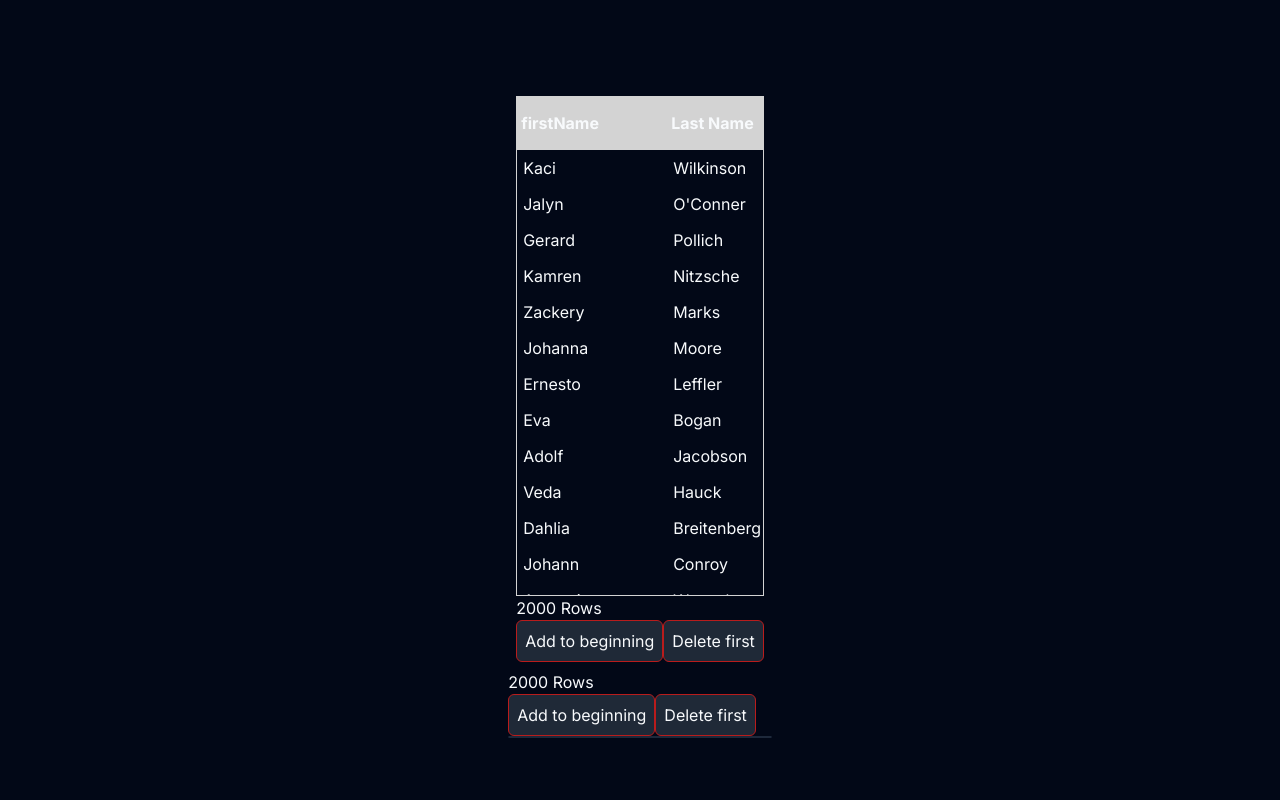
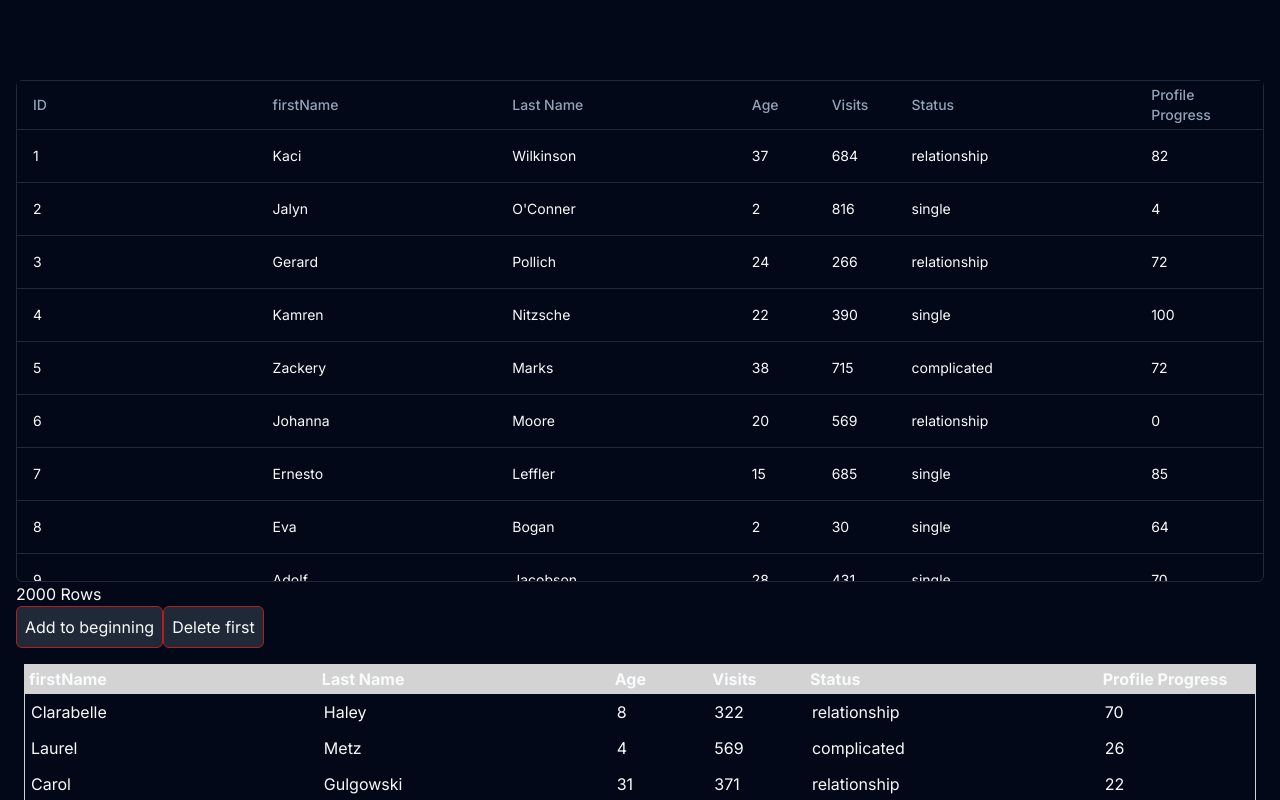
Before and after one commit to shipurjan/shadcnui-virtualized-data-table, a Next.js app: page / in a window 1280 px wide. Shown: the top 800 px of the page. Built offline with nearby package versions, Linux system fonts and the light colour scheme.

Commit message:
working virtualized table

```diff
--- a/src/app/globals.css
+++ b/src/app/globals.css
@@ -74,6 +74,6 @@
     @apply bg-background text-foreground;
   }
   button {
-  @apply p-2 bg-gray-800 border border-red-700 rounded-md;
+    @apply p-2 bg-gray-800 border border-red-700 rounded-md;
   }
 }
--- a/src/app/page.tsx
+++ b/src/app/page.tsx
@@ -12,9 +12,9 @@ const ShadcnDemo = dynamic(() => import("../components/LongListDemo/Shadcn"), {
 
 export default function Home() {
   return (
-    <div>
+    <div className="w-full">
+      <ShadcnDemo />
       <LongListDemo />
-      <ShadcnDemo />
     </div>
   );
 }
--- a/src/components/LongListDemo/Shadcn.tsx
+++ b/src/components/LongListDemo/Shadcn.tsx
@@ -11,6 +11,8 @@ const ShadcnDemo = ({ ...props }: ShadcnDemoProps) => {
 
   return (
     <div>
+      <DataTable columns={columns} data={data} height="500px" />
+
       <div>
         <div>{data.length} Rows</div>
         <button
@@ -28,7 +30,6 @@ const ShadcnDemo = ({ ...props }: ShadcnDemoProps) => {
           Delete first
         </button>
       </div>
-      <DataTable columns={columns} data={data} />
     </div>
   );
 };
--- a/src/components/data-table/DataTable.tsx
+++ b/src/components/data-table/DataTable.tsx
@@ -2,7 +2,6 @@
 
 import {
   ColumnDef,
-  OnChangeFn,
   SortingState,
   flexRender,
   getCoreRowModel,
@@ -10,25 +9,20 @@ import {
   useReactTable,
 } from "@tanstack/react-table";
 
-import {
-  Table,
-  TableBody,
-  TableCell,
-  TableHead,
-  TableHeader,
-  TableRow,
-} from "@/components/ui/table";
+import { Table, TableCell, TableHead, TableRow } from "@/components/ui/table";
 import { useState } from "react";
 import { TableVirtuoso } from "react-virtuoso";
 
 interface DataTableProps<TData, TValue> {
   columns: ColumnDef<TData, TValue>[];
   data: TData[];
+  height: string;
 }
 
 export function DataTable<TData, TValue>({
   columns,
   data,
+  height,
 }: DataTableProps<TData, TValue>) {
   const [sorting, setSorting] = useState<SortingState>([]);
   const table = useReactTable({
@@ -47,10 +41,22 @@ export function DataTable<TData, TValue>({
   return (
     <div className="rounded-md border">
       <TableVirtuoso
+        style={{ height }}
         totalCount={rows.length}
         components={{
           Table: ({ style, ...props }) => {
-            return <Table style={style} {...props} />;
+            return (
+              <Table
+                style={{
+                  width: "100%",
+                  tableLayout: "fixed",
+                  borderCollapse: "collapse",
+                  borderSpacing: 0,
+                  ...style,
+                }}
+                {...props}
+              />
+            );
           },
           TableRow: (props) => {
             const index = props["data-index"];
@@ -73,13 +79,20 @@ export function DataTable<TData, TValue>({
         }}
         fixedHeaderContent={() =>
           table.getHeaderGroups().map((headerGroup) => (
-            <TableRow key={headerGroup.id}>
+            // Change header background color to non-transparent
+            <TableRow className="bg-card hover:bg-muted" key={headerGroup.id}>
               {headerGroup.headers.map((header) => {
                 return (
-                  <TableHead key={header.id}>
-                    {header.isPlaceholder ? null : header.isPlaceholder ? null : (
-                      // eslint-disable-next-line jsx-a11y/click-events-have-key-events
+                  <TableHead
+                    key={header.id}
+                    colSpan={header.colSpan}
+                    style={{
+                      width: header.getSize(),
+                    }}
+                  >
+                    {header.isPlaceholder ? null : (
                       <div
+                        className="flex items-center"
                         {...{
                           style: header.column.getCanSort()
                             ? { cursor: "pointer", userSelect: "none" }
@@ -94,10 +107,16 @@ export function DataTable<TData, TValue>({
                         {(() => {
                           const isSorted = header.column.getIsSorted();
                           if (isSorted === false) return null;
-                          return {
-                            asc: " 🔼",
-                            desc: " 🔽",
-                          }[isSorted];
+                          return (
+                            <div>
+                              {
+                                {
+                                  asc: "↑",
+                                  desc: "↓",
+                                }[isSorted]
+                              }
+                            </div>
+                          );
                         })()}
                       </div>
                     )}
@@ -111,46 +130,3 @@ export function DataTable<TData, TValue>({
     </div>
   );
 }
-
-//   <Table>
-//     <TableHeader>
-//       {table.getHeaderGroups().map((headerGroup) => (
-//         <TableRow key={headerGroup.id}>
-//           {headerGroup.headers.map((header) => {
-//             return (
-//               <TableHead key={header.id}>
-//                 {header.isPlaceholder
-//                   ? null
-//                   : flexRender(
-//                       header.column.columnDef.header,
-//                       header.getContext(),
-//                     )}
-//               </TableHead>
-//             );
-//           })}
-//         </TableRow>
-//       ))}
-//     </TableHeader>
-//     <TableBody>
-//       {table.getRowModel().rows?.length ? (
-//         table.getRowModel().rows.map((row) => (
-//           <TableRow
-//             key={row.id}
-//             data-state={row.getIsSelected() && "selected"}
-//           >
-//             {row.getVisibleCells().map((cell) => (
-//               <TableCell key={cell.id}>
-//                 {flexRender(cell.column.columnDef.cell, cell.getContext())}
-//               </TableCell>
-//             ))}
-//           </TableRow>
-//         ))
-//       ) : (
-//         <TableRow>
-//           <TableCell colSpan={columns.length} className="h-24 text-center">
-//             No results.
-//           </TableCell>
-//         </TableRow>
-//       )}
-//     </TableBody>
-//   </Table>
--- a/src/components/data-table/columns.tsx
+++ b/src/components/data-table/columns.tsx
@@ -4,6 +4,10 @@ import { Person } from "@/lib/makeData";
 import { ColumnDef } from "@tanstack/react-table";
 
 export const columns: ColumnDef<Person>[] = [
+  {
+    accessorKey: "id",
+    header: "ID",
+  },
   {
     accessorKey: "firstName",
     cell: (info) => info.getValue(),
--- a/src/components/ui/table.tsx
+++ b/src/components/ui/table.tsx
@@ -1,28 +1,26 @@
-import * as React from "react"
+import * as React from "react";
 
-import { cn } from "@/lib/utils"
+import { cn } from "@/lib/utils";
 
 const Table = React.forwardRef<
   HTMLTableElement,
   React.HTMLAttributes<HTMLTableElement>
 >(({ className, ...props }, ref) => (
-  <div className="relative w-full overflow-auto">
-    <table
-      ref={ref}
-      className={cn("w-full caption-bottom text-sm", className)}
-      {...props}
-    />
-  </div>
-))
-Table.displayName = "Table"
+  <table
+    ref={ref}
+    className={cn("w-full caption-bottom text-sm", className)}
+    {...props}
+  />
+));
+Table.displayName = "Table";
 
 const TableHeader = React.forwardRef<
   HTMLTableSectionElement,
   React.HTMLAttributes<HTMLTableSectionElement>
 >(({ className, ...props }, ref) => (
   <thead ref={ref} className={cn("[&_tr]:border-b", className)} {...props} />
-))
-TableHeader.displayName = "TableHeader"
+));
+TableHeader.displayName = "TableHeader";
 
 const TableBody = React.forwardRef<
   HTMLTableSectionElement,
@@ -33,8 +31,8 @@ const TableBody = React.forwardRef<
     className={cn("[&_tr:last-child]:border-0", className)}
     {...props}
   />
-))
-TableBody.displayName = "TableBody"
+));
+TableBody.displayName = "TableBody";
 
 const TableFooter = React.forwardRef<
   HTMLTableSectionElement,
@@ -44,12 +42,12 @@ const TableFooter = React.forwardRef<
     ref={ref}
     className={cn(
       "border-t bg-muted/50 font-medium [&>tr]:last:border-b-0",
-      className
+      className,
     )}
     {...props}
   />
-))
-TableFooter.displayName = "TableFooter"
+));
+TableFooter.displayName = "TableFooter";
 
 const TableRow = React.forwardRef<
   HTMLTableRowElement,
@@ -59,12 +57,12 @@ const TableRow = React.forwardRef<
     ref={ref}
     className={cn(
       "border-b transition-colors hover:bg-muted/50 data-[state=selected]:bg-muted",
-      className
+      className,
     )}
     {...props}
   />
-))
-TableRow.displayName = "TableRow"
+));
+TableRow.displayName = "TableRow";
 
 const TableHead = React.forwardRef<
   HTMLTableCellElement,
@@ -74,12 +72,12 @@ const TableHead = React.forwardRef<
     ref={ref}
     className={cn(
       "h-12 px-4 text-left align-middle font-medium text-muted-foreground [&:has([role=checkbox])]:pr-0",
-      className
+      className,
     )}
     {...props}
   />
-))
-TableHead.displayName = "TableHead"
+));
+TableHead.displayName = "TableHead";
 
 const TableCell = React.forwardRef<
   HTMLTableCellElement,
@@ -90,8 +88,8 @@ const TableCell = React.forwardRef<
     className={cn("p-4 align-middle [&:has([role=checkbox])]:pr-0", className)}
     {...props}
   />
-))
-TableCell.displayName = "TableCell"
+));
+TableCell.displayName = "TableCell";
 
 const TableCaption = React.forwardRef<
   HTMLTableCaptionElement,
@@ -102,8 +100,8 @@ const TableCaption = React.forwardRef<
     className={cn("mt-4 text-sm text-muted-foreground", className)}
     {...props}
   />
-))
-TableCaption.displayName = "TableCaption"
+));
+TableCaption.displayName = "TableCaption";
 
 export {
   Table,
@@ -114,4 +112,4 @@ export {
   TableRow,
   TableCell,
   TableCaption,
-}
+};
```
Also changed, not shown: src/app/layout.tsx (+8 -1 lines), src/lib/makeData.ts (+25 -25 lines), tailwind.config.ts (+8 -8 lines), components.json, 1 other file (tests, documents, lock files or other folders).
